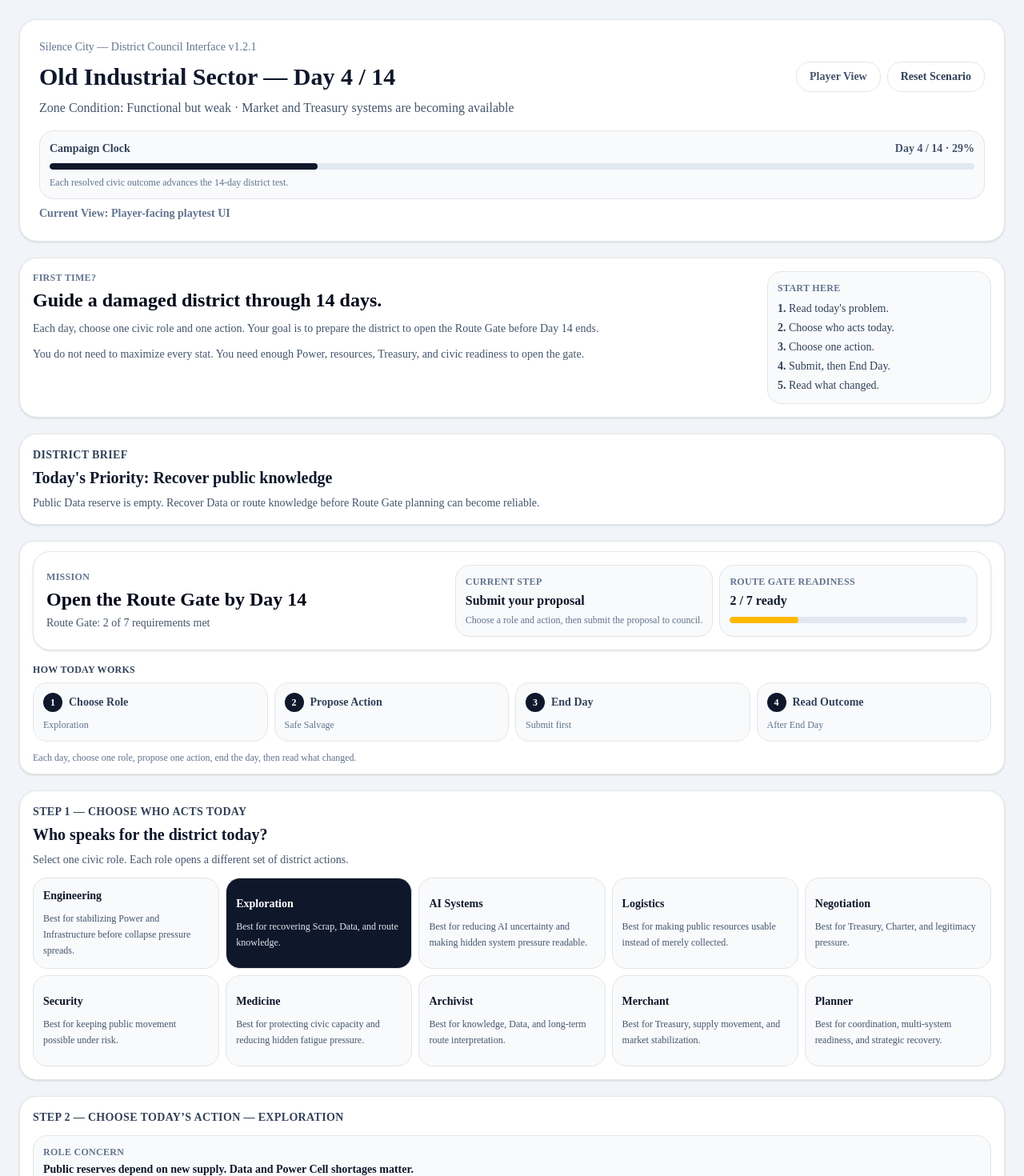
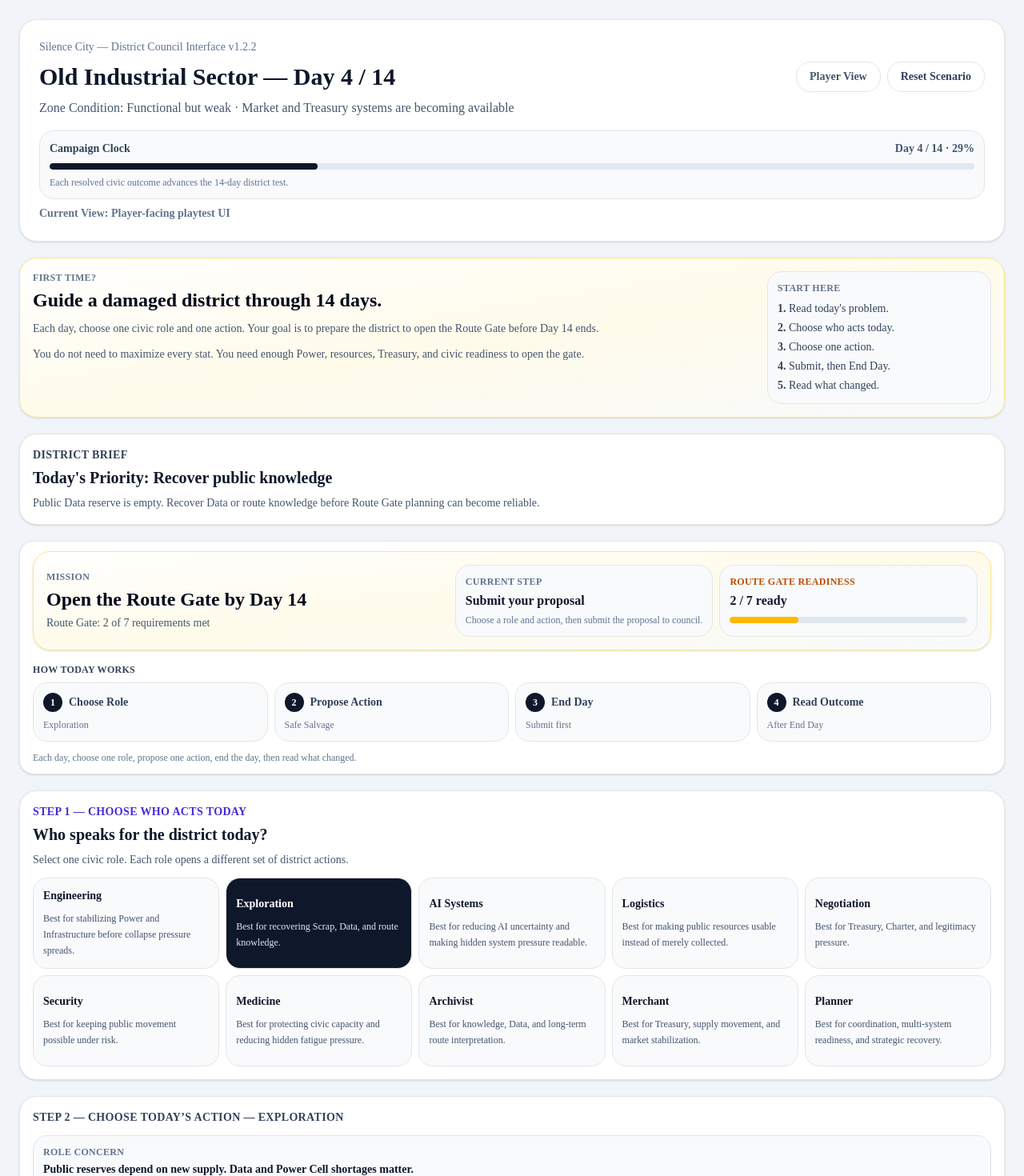
Before and after one commit to dh9vbm8mty-cloud/silence-city-ui, a Next.js app: page /silence-city in a window 1280 px wide. Shown: the top 1470 px of the page at 80% size. Built offline with nearby package versions, Linux system fonts and the light colour scheme.

Commit message:
Add visual tone pass

```diff
--- a/app/silence-city/page.tsx
+++ b/app/silence-city/page.tsx
@@ -505,7 +505,7 @@ export default function SilenceCityPage() {
   }
 
   const playtestSnapshot = {
-    version: "1.2.1",
+    version: "1.2.2",
     sessionId,
     playerCode,
     playtestGroup,
@@ -976,7 +976,7 @@ export default function SilenceCityPage() {
       <div className="mx-auto max-w-7xl space-y-5">
         <header className="rounded-3xl border bg-white p-6 shadow-sm">
           <p className="text-sm font-medium text-slate-500">
-            Silence City — District Council Interface v1.2.1
+            Silence City — District Council Interface v1.2.2
           </p>
           <div className="mt-2 flex flex-col gap-3 sm:flex-row sm:items-center sm:justify-between">
             <h1 className="text-3xl font-bold">Old Industrial Sector — Day {day} / 14</h1>
@@ -1020,7 +1020,7 @@ export default function SilenceCityPage() {
 
 
         {viewMode === "player" && (
-          <section className="rounded-3xl border bg-white p-4 shadow-sm">
+          <section className="rounded-3xl border border-amber-200 bg-gradient-to-br from-white via-amber-50 to-slate-50 p-4 shadow-sm">
             <div className="flex flex-col gap-3 lg:flex-row lg:items-start lg:justify-between">
               <div>
                 <p className="text-xs font-bold uppercase tracking-wide text-slate-500">First Time?</p>
@@ -1066,7 +1066,7 @@ export default function SilenceCityPage() {
 
         {viewMode === "player" && (
           <section className="rounded-2xl border bg-white px-4 py-3 shadow-sm">
-            <div className="mb-4 rounded-3xl border bg-white p-4 shadow-sm">
+            <div className="mb-4 rounded-3xl border border-amber-200 bg-gradient-to-br from-white via-amber-50 to-slate-50 p-4 shadow-sm">
               <div className="flex flex-col gap-3 lg:flex-row lg:items-center lg:justify-between">
                 <div>
                   <p className="text-xs font-bold uppercase tracking-wide text-slate-500">Mission</p>
@@ -1084,7 +1084,7 @@ export default function SilenceCityPage() {
                   </div>
 
                   <div className="rounded-2xl border bg-slate-50 p-3">
-                    <p className="text-xs font-bold uppercase tracking-wide text-slate-500">Route Gate Readiness</p>
+                    <p className="text-xs font-bold uppercase tracking-wide text-amber-700">Route Gate Readiness</p>
                     <p className="mt-1 text-base font-bold text-slate-900">{visibleRouteGatePassedCount} / {visibleRouteGateChecks.length} ready</p>
                     <div className="mt-2 h-2 overflow-hidden rounded-full bg-slate-200">
                       <div className={`h-full rounded-full ${visibleRouteGatePassedCount === visibleRouteGateChecks.length ? "bg-emerald-500" : "bg-amber-400"}`} style={{ width: `${visibleRouteGateProgress}%` }} />
@@ -1123,7 +1123,7 @@ export default function SilenceCityPage() {
           <section className="rounded-3xl border bg-white p-4 shadow-sm">
             <div className="flex flex-col gap-3 lg:flex-row lg:items-start lg:justify-between">
               <div>
-                <p className="text-sm font-bold uppercase tracking-wide text-slate-700">Step 1 — Choose Who Acts Today</p>
+                <p className="text-sm font-bold uppercase tracking-wide text-indigo-700">Step 1 — Choose Who Acts Today</p>
                 <h2 className="mt-1 text-xl font-bold text-slate-900">Who speaks for the district today?</h2>
                 <p className="mt-2 text-sm text-slate-600">
                   Select one civic role. Each role opens a different set of district actions.
```
